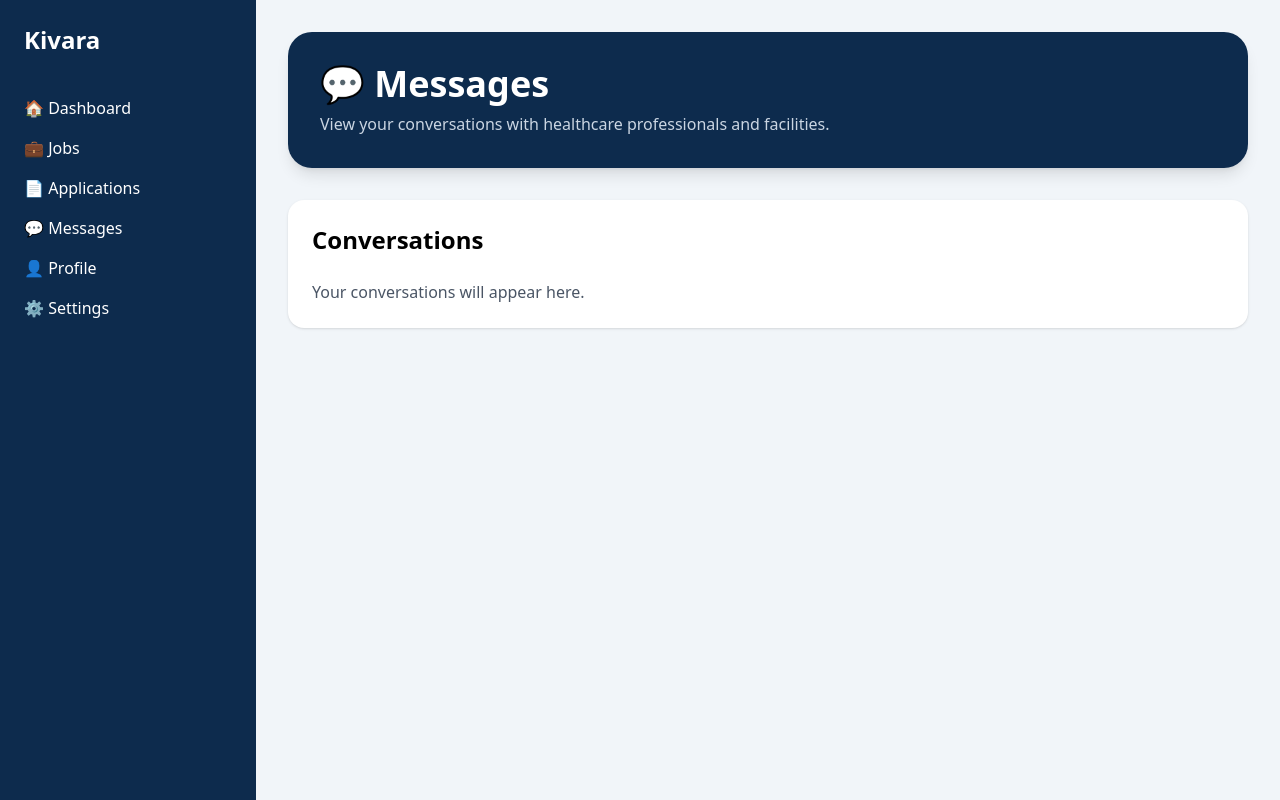
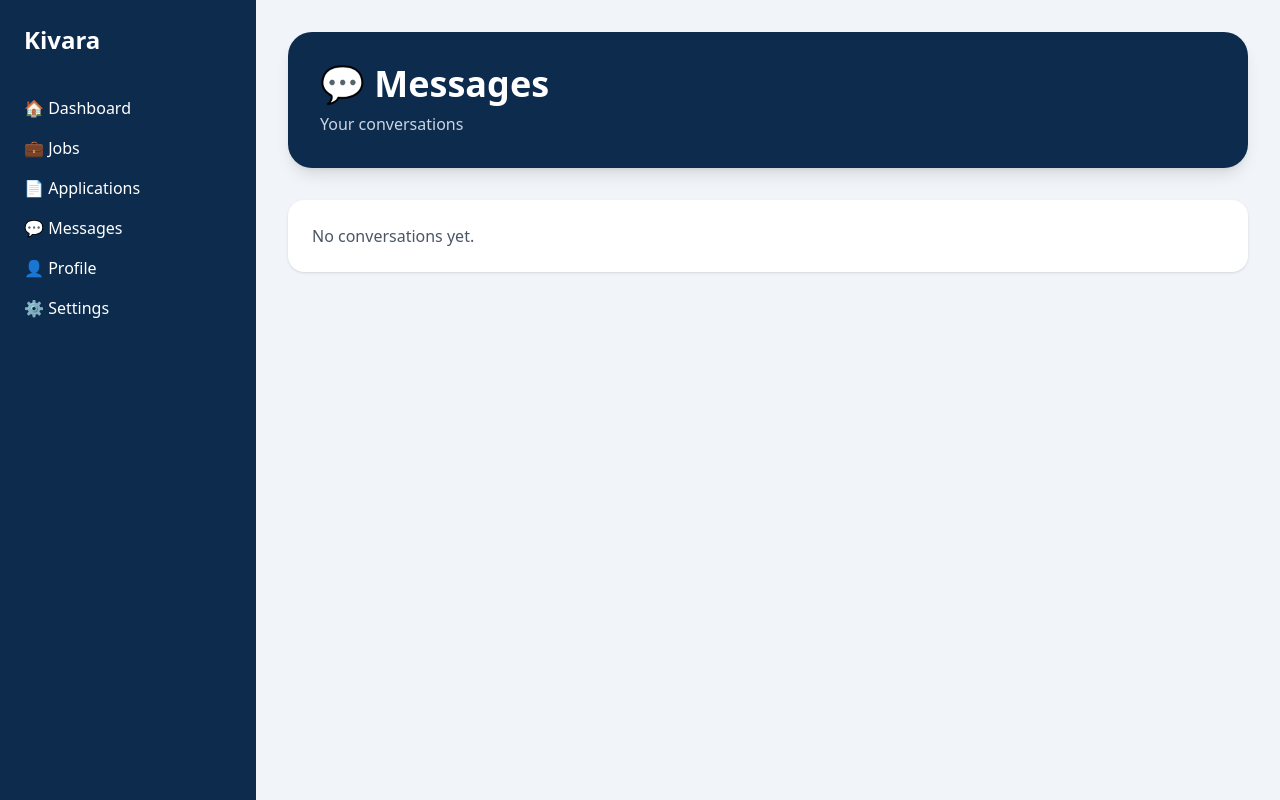
Before and after one commit to lakisha7923/kivara-website, a Next.js app: page /messages in a window 1280 px wide. Built offline with nearby package versions, Linux system fonts and the light colour scheme.

Commit message:
Complete messaging foundation and applicant workflow

```diff
--- a/app/facility/applicants/page.tsx
+++ b/app/facility/applicants/page.tsx
@@ -145,12 +145,14 @@ const router = useRouter();
                     >
                       Accept
                     </button>
+{application.status === "Accepted" && (
   <button
     onClick={() => startConversation(application)}
     className="bg-indigo-600 text-white px-5 py-2 rounded-lg hover:bg-indigo-700"
   >
     💬 Message
   </button>
+)}
                     <button
                       onClick={() =>
                         updateStatus(application.id, "Declined")
--- a/app/messages/page.tsx
+++ b/app/messages/page.tsx
@@ -1,40 +1,76 @@
 "use client";
 
 import Link from "next/link";
+import { useEffect, useState } from "react";
 import DashboardLayout from "@/components/dashboard/DashboardLayout";
+import { subscribeToConversations } from "@/lib/conversationService";
+
+type Conversation = {
+  id: string;
+  facilityId: string;
+  professionalId: string;
+  facilityName: string;
+  professionalName: string;
+  lastMessage?: string;
+};
 
 export default function MessagesPage() {
+  const [conversations, setConversations] = useState<Conversation[]>([]);
+
+  useEffect(() => {
+    const unsubscribe = subscribeToConversations((data) => {
+      setConversations(data);
+    });
+
+    return () => unsubscribe();
+  }, []);
+
   return (
     <DashboardLayout>
-
       <header className="bg-[#0D2B4D] text-white rounded-3xl shadow-lg p-8">
-
         <h1 className="text-4xl font-bold">
           💬 Messages
         </h1>
 
         <p className="text-slate-300 mt-2">
-          View your conversations with healthcare professionals and facilities.
+          Your conversations
         </p>
-
       </header>
 
       <section className="mt-8">
-
         <div className="bg-white rounded-2xl shadow p-6">
 
-          <h2 className="text-2xl font-bold mb-6">
-            Conversations
-          </h2>
+          {conversations.length === 0 ? (
+            <p className="text-gray-600">
+              No conversations yet.
+            </p>
+          ) : (
+            <div className="space-y-4">
 
-          <p className="text-gray-600">
-            Your conversations will appear here.
-          </p>
+              {conversations.map((conversation) => (
+
+                <Link
+                  key={conversation.id}
+                  href={`/messages/${conversation.id}`}
+                  className="block border rounded-xl p-5 hover:bg-slate-50 transition"
+                >
+                  <h2 className="text-xl font-bold">
+                    {conversation.facilityName}
+                  </h2>
+
+                  <p className="text-gray-600 mt-2">
+                    {conversation.lastMessage || "No messages yet"}
+                  </p>
+
+                </Link>
+
+              ))}
+
+            </div>
+          )}
 
         </div>
-
       </section>
-
     </DashboardLayout>
   );
 }
--- a/lib/conversationService.ts
+++ b/lib/conversationService.ts
@@ -3,9 +3,13 @@ import {
   addDoc,
   collection,
   getDocs,
+  onSnapshot,
   query,
+  serverTimestamp,
   where,
 } from "firebase/firestore";
+
+import { auth } from "@/lib/firebase";
 
 export async function createOrGetConversation(
   facilityId: string,
@@ -25,13 +29,43 @@ export async function createOrGetConversation(
     return snapshot.docs[0].id;
   }
 
-  const docRef = await addDoc(collection(db, "conversations"), {
-    facilityId,
-    professionalId,
-    facilityName,
-    professionalName,
-    createdAt: new Date(),
-  });
+  const conversation = await addDoc(
+    collection(db, "conversations"),
+    {
+      facilityId,
+      professionalId,
+      facilityName,
+      professionalName,
+      lastMessage: "",
+      updatedAt: serverTimestamp(),
+    }
+  );
 
-  return docRef.id;
+  return conversation.id;
 }
+
+export function subscribeToConversations(
+  callback: (conversations: any[]) => void
+) {
+  const user = auth.currentUser;
+
+  if (!user) return () => {};
+
+  return onSnapshot(
+    collection(db, "conversations"),
+    (snapshot) => {
+      const conversations = snapshot.docs
+        .map((doc) => ({
+          id: doc.id,
+          ...doc.data(),
+        }))
+        .filter(
+          (conversation: any) =>
+            conversation.facilityId === user.uid ||
+            conversation.professionalId === user.uid
+        );
+
+      callback(conversations);
+    }
+  );
+}
--- a/lib/messageService.ts
+++ b/lib/messageService.ts
@@ -1,12 +1,15 @@
 import { Message } from "@/types/message";
 import { db } from "@/lib/firebase";
+
 import {
   addDoc,
   collection,
+  doc,
   onSnapshot,
   orderBy,
   query,
   serverTimestamp,
+  updateDoc,
 } from "firebase/firestore";
 
 export async function sendMessage(
@@ -14,17 +17,21 @@ export async function sendMessage(
   senderId: string,
   text: string
 ) {
-  return await addDoc(collection(db, "messages"), {
+  await addDoc(collection(db, "messages"), {
     conversationId,
     senderId,
     text,
     createdAt: serverTimestamp(),
   });
+
+  await updateDoc(doc(db, "conversations", conversationId), {
+    lastMessage: text,
+    updatedAt: serverTimestamp(),
+  });
 }
 
 export function subscribeToMessages(
   conversationId: string,
-
   callback: (messages: Message[]) => void
 ) {
   const q = query(
```
Lines whose indentation alone changed are shown as unchanged.
